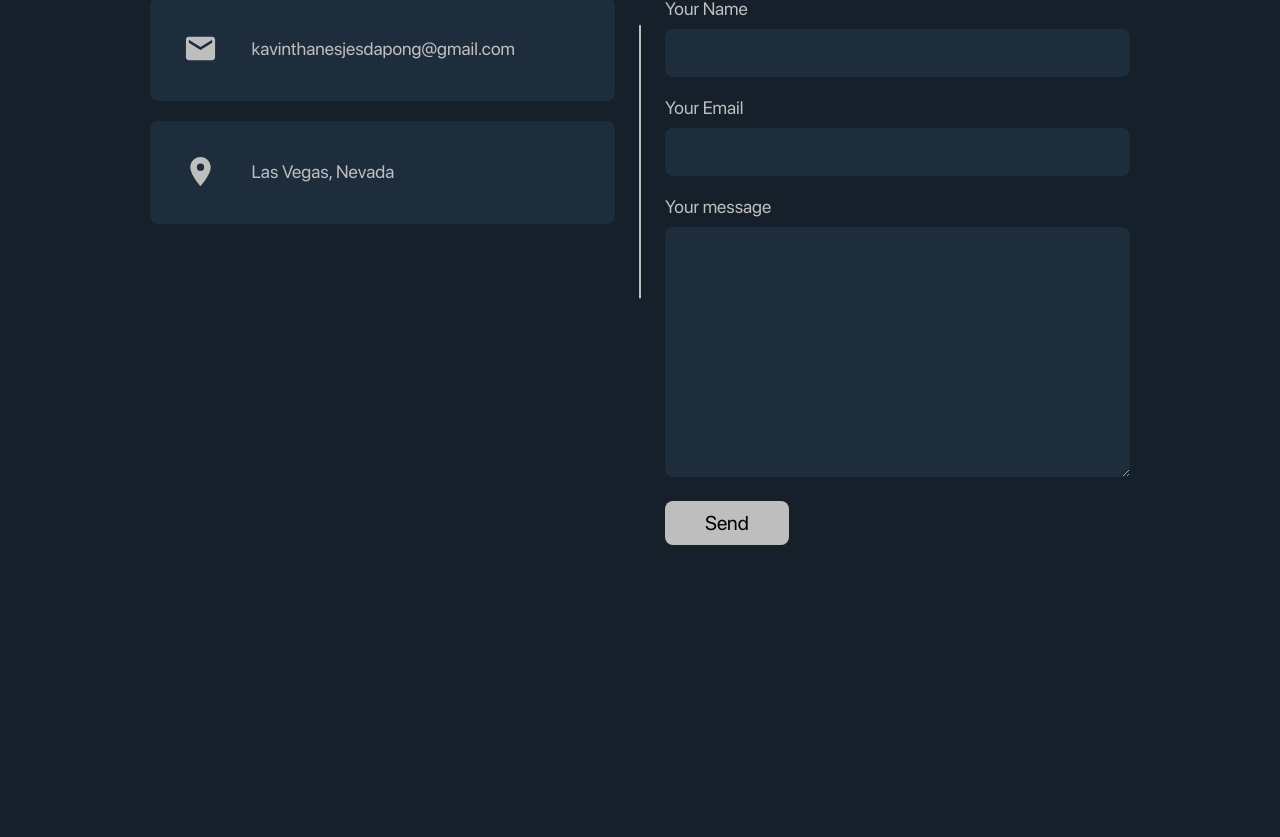
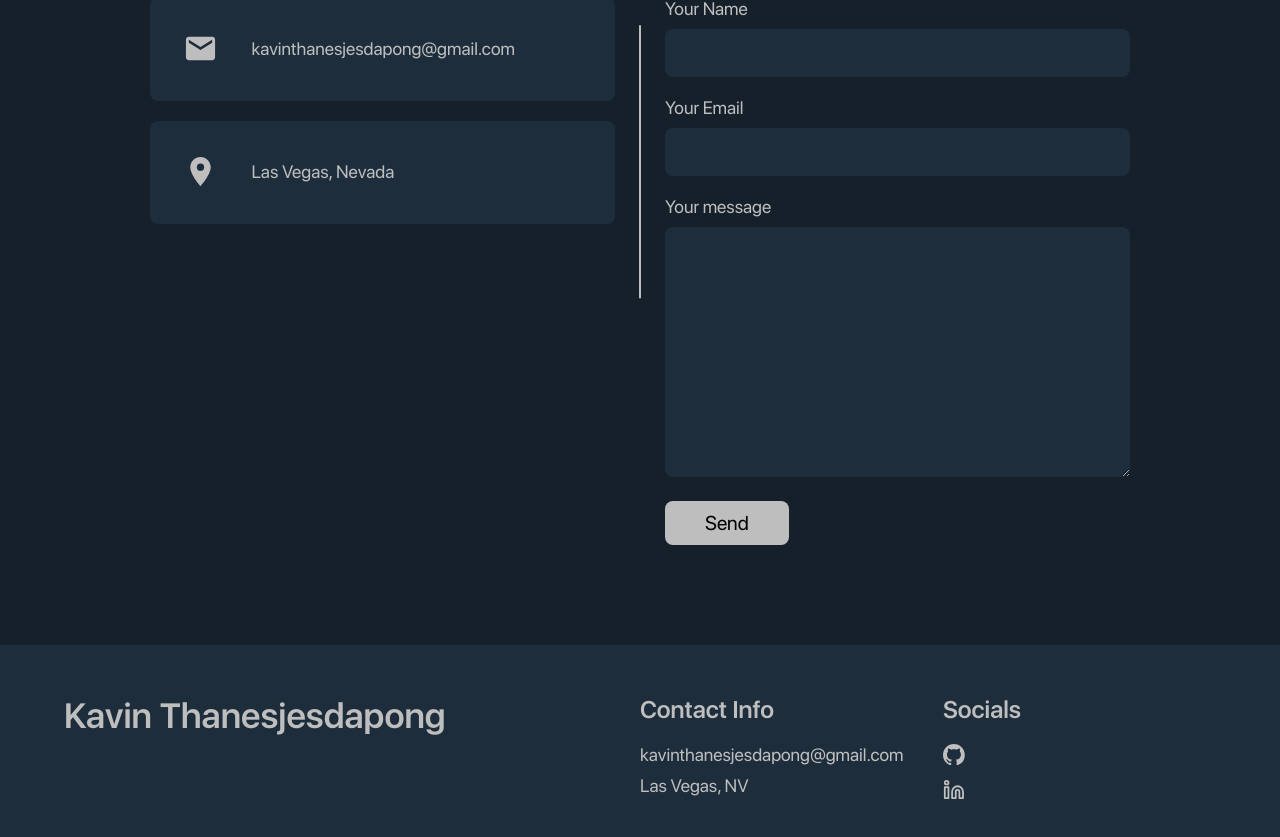
Before and after one commit to kthanesjesdapong/kt-portfolio, a React (Create React App) app: page / in a window 1280 px wide. Shown: the part 2464-3301 px from the top of the page. Before the commit the page ends 3109 px from the top, so only its background shows below. Built offline with nearby package versions, Linux system fonts and the light colour scheme.

Commit message:
Footer completed, added icons as links under Social section.

```diff
--- a/src/Pages/Main.js
+++ b/src/Pages/Main.js
@@ -5,6 +5,7 @@ import AboutSection from '../components/AboutSection';
 import Skills from '../components/Skills';
 import Projects from '../components/Projects';
 import Contact from '../components/Contact';
+import Footer from '../components/Footer';
 
 export default function Main() {
   return (
@@ -15,6 +16,7 @@ export default function Main() {
       <Skills />
       <Projects />
       <Contact />
+      <Footer />
     </div>
   );
 }
--- /dev/null
+++ b/src/components/Footer.js
@@ -0,0 +1,83 @@
+import React from 'react';
+import styled from 'styled-components';
+import FooterCol from './FooterCol';
+import PText from './PText';
+import { GoMarkGithub } from 'react-icons/go';
+import { FiLinkedin, FiLinkedin as LinkedinIcon } from 'react-icons/fi';
+
+const FooterStyles = styled.div`
+  padding-top: 5rem;
+  background: var(--deep-blue);
+  .container {
+    display: flex;
+    gap: 3rem;
+    padding-bottom: 3rem;
+  }
+  .footer__col1 {
+    flex: 2;
+  }
+  .footer__col2,
+  .footer__col3,
+  .footer__col4 {
+    flex: 1;
+  }
+  .footer__col1__title {
+    font-size: 3.5rem;
+    margin-bottom: 1rem;
+  }
+  @media only screen and (max-width: 768px) {
+    .container {
+      flex-direction: column;
+      gap: 0rem;
+      & > div {
+        margin-top: 5rem;
+      }
+    }
+    .footer__col1 .para {
+      max-width: 100%;
+    }
+  }
+`;
+
+export default function Footer() {
+  return (
+    <FooterStyles>
+      <div className='container'>
+        <div className='footer__col1'>
+          <h1 className='footer__col1__title'>Kavin Thanesjesdapong</h1>
+          <PText></PText>
+        </div>
+        <div className='footer__col3'>
+          <FooterCol
+            heading='Contact Info'
+            links={[
+              {
+                title: 'kavinthanesjesdapong@gmail.com',
+                path: 'mailto:kavinthanesjesdapong@gmail.com',
+              },
+              {
+                title: 'Las Vegas, NV',
+                path: 'http://google.com/maps',
+              },
+            ]}
+          />
+        </div>
+        <div className='footer__col4'>
+          <FooterCol
+            heading='Socials'
+            links={[
+              {
+                title: <GoMarkGithub size={1} x />,
+                path: 'https://github.com/kthanesjesdapong',
+              },
+              {
+                title: <FiLinkedin />,
+                path: 'http://linkedin.com/in/kthanesjesdapong',
+              },
+            ]}
+          />
+        </div>
+      </div>
+    </FooterStyles>
+  );
+}
--- /dev/null
+++ b/src/components/FooterCol.js
@@ -0,0 +1,54 @@
+import React from 'react';
+import { Link } from 'react-router-dom';
+import styled from 'styled-components';
+
+const ColStyles = styled.div`
+  .heading {
+    font-size: 2.4rem;
+    margin-bottom: 2rem;
+  }
+  li {
+    margin-bottom: 1rem;
+  }
+  a {
+    font-size: 1.8rem;
+  }
+  svg {
+    width: 8%;
+  }
+`;
+
+export default function FooterCol({
+  heading = 'col heading',
+  links = [
+    {
+      type: 'Links',
+      title: 'Home',
+      path: '/home',
+    },
+    {
+      type: 'Links',
+      title: 'About',
+      path: '/about',
+    },
+  ],
+}) {
+  return (
+    <ColStyles>
+      <h1 className='heading'>{heading}</h1>
+      <ul>
+        {links.map((item, idx) => (
+          <li key={idx}>
+            {item.type === 'link' ? (
+              <Link to={item.path}>{item.title}</Link>
+            ) : (
+              <a href={item.path} target='_blank' rel='noreferrer'>
+                {item.title}
+              </a>
+            )}
+          </li>
+        ))}
+      </ul>
+    </ColStyles>
+  );
+}
```
